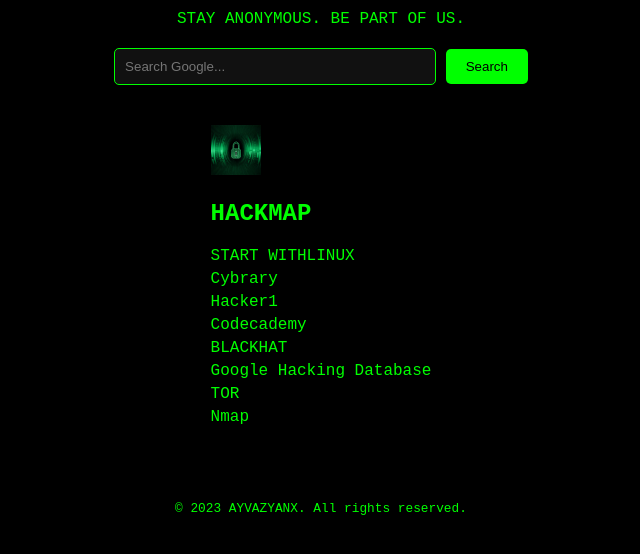
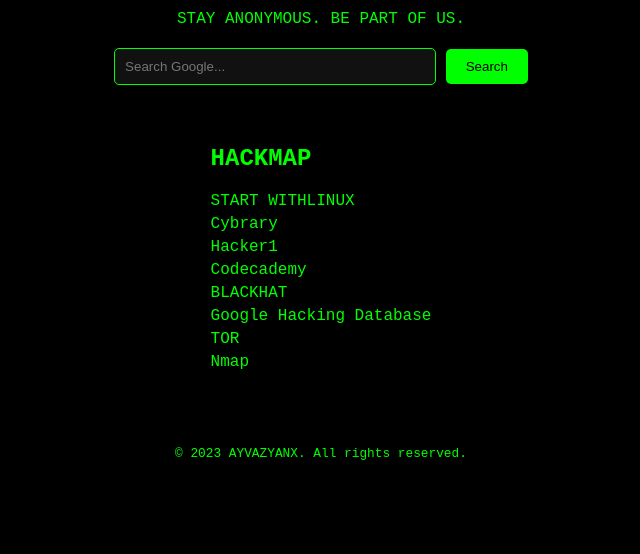
Before and after one commit to avinix24/ayvx, a website: page index.html in a window 1280 px wide. Shown: the part 96-650 px from the top of the page, without its empty margins (319-959 px from the left). Drawn offline with Linux system fonts and the light colour scheme.

Commit message:
Update index.html

```diff
--- a/index.html
+++ b/index.html
@@ -68,8 +68,7 @@
     </form>
 
     <div class="links">
-    <!-- Image added before the heading -->
-    <img src="lock.png" alt="image" style="width: 50px; height: 50px;"></img>
+
         <h2>HACKMAP</h2>
         <a href="https://www.linux.org" target="_blank">START WITHLINUX</a>
         <a href="https://www.cybrary.it" target="_blank">Cybrary</a>
```
